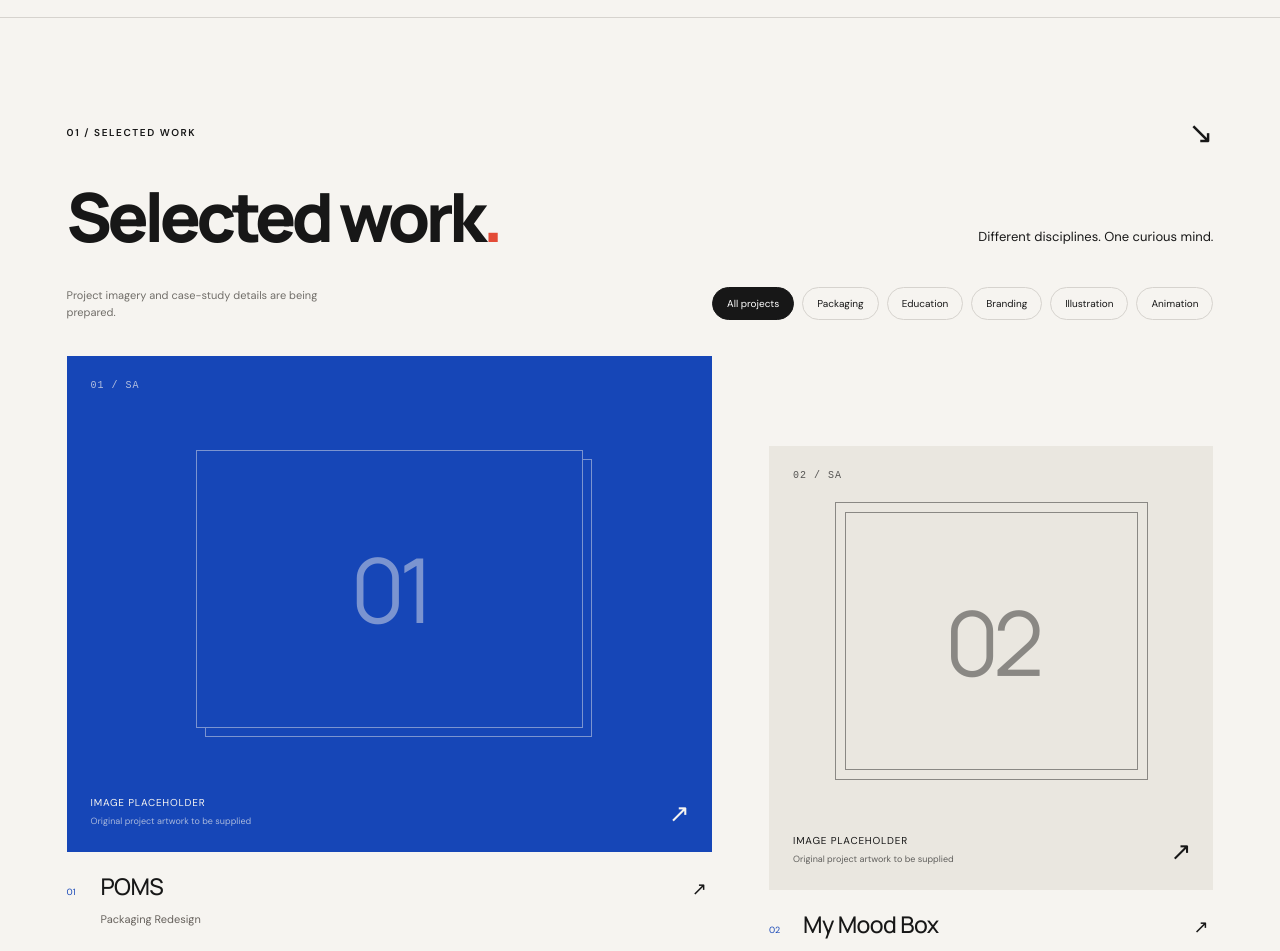
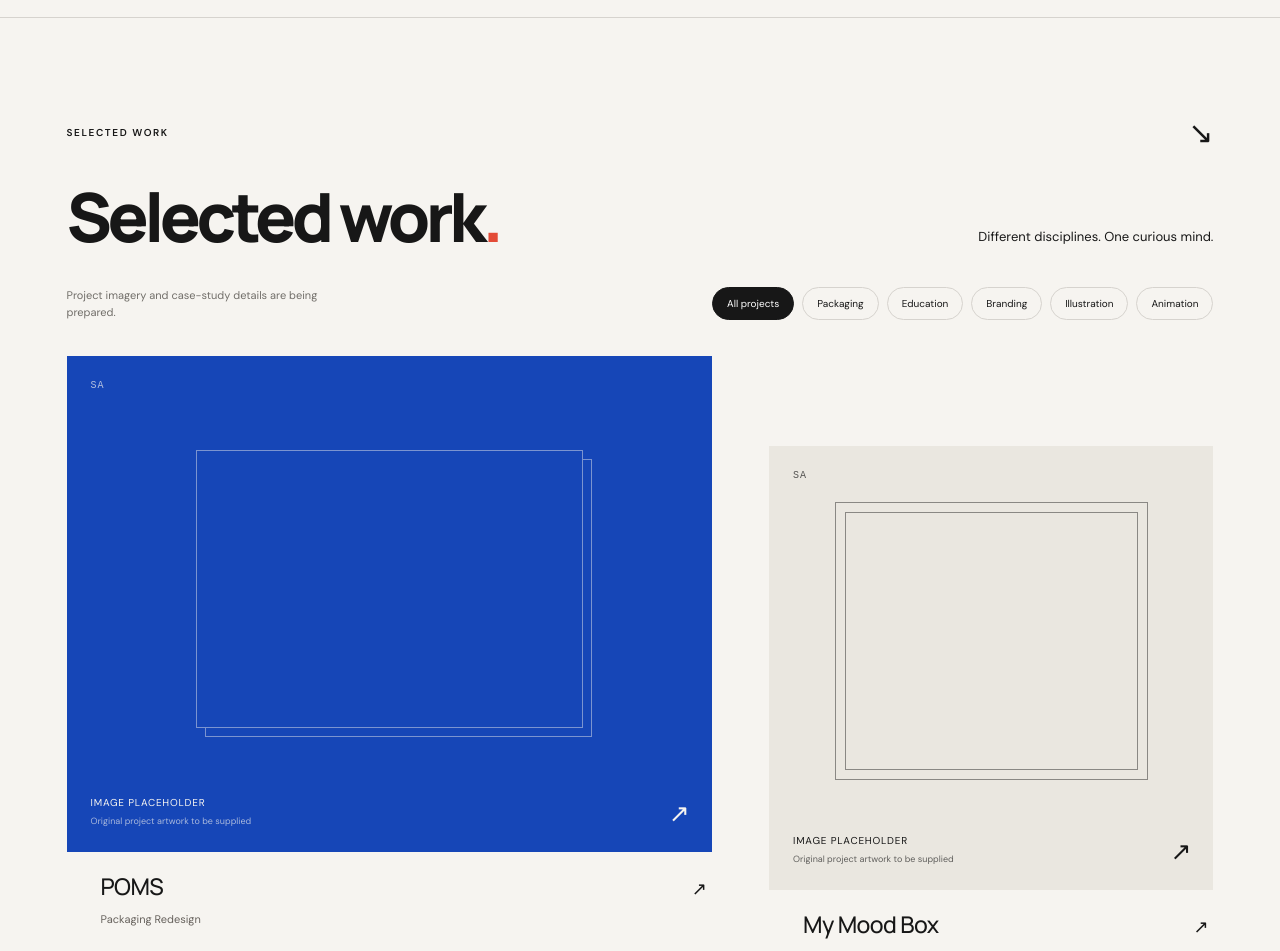
Before and after one commit to adelsafae2001-afk/safae-portfolio, a React (Vite) app: page / in a window 1280 px wide. Shown: the part 860-1811 px from the top of the page. Built offline with nearby package versions, Linux system fonts and the light colour scheme.

Commit message:
Remove visible numbering from all portfolio projects

```diff
--- a/src/components/ProjectCaseStudy.tsx
+++ b/src/components/ProjectCaseStudy.tsx
@@ -52,7 +52,9 @@ export function ProjectCaseStudy({
       <article>
         <p className="eyebrow">
           {project
-            ? `${project.id} / ${isResearchPreview(project) ? c.researchNote : c.caseNote}`
+            ? isResearchPreview(project)
+              ? c.researchNote
+              : c.caseNote
             : "404"}
         </p>
         <h1 className="case-page-title" ref={heading} tabIndex={-1}>
--- a/src/components/ProjectGallery.tsx
+++ b/src/components/ProjectGallery.tsx
@@ -36,11 +36,9 @@ export function ProjectPreview({
       ) : (
         <>
           <span className="preview-registration" aria-hidden="true">
-            {project.id} / SA
+            SA
           </span>
-          <span className="preview-frame" aria-hidden="true">
-            <span>{project.id}</span>
-          </span>
+          <span className="preview-frame" aria-hidden="true" />
           <span className="preview-placeholder">
             {c.imagePlaceholder}
             <small>{c.imageNote}</small>
@@ -72,9 +70,7 @@ export function ProjectGallery({
       aria-labelledby={`${collection}-title`}
     >
       <div className="section-top">
-        <p className="eyebrow">
-          {selected ? "01 / " + c.selected : "01.2 / " + c.playground}
-        </p>
+        <p className="eyebrow">{selected ? c.selected : c.playground}</p>
         <span aria-hidden="true">↘</span>
       </div>
       <div className="section-heading">
@@ -114,9 +110,7 @@ export function ProjectGallery({
             >
               <ProjectPreview project={p} lang={lang} />
               <div className="gallery-card-meta">
-                <span className="gallery-index" aria-hidden="true">
-                  {p.id}
-                </span>
+                <span className="gallery-index" aria-hidden="true" />
                 <div>
                   <h3>{p.title[lang]}</h3>
                   <p>{p.categoryLabel[lang]}</p>
```
Also changed, not shown: 1 other file (tests, documents, lock files or other folders).
